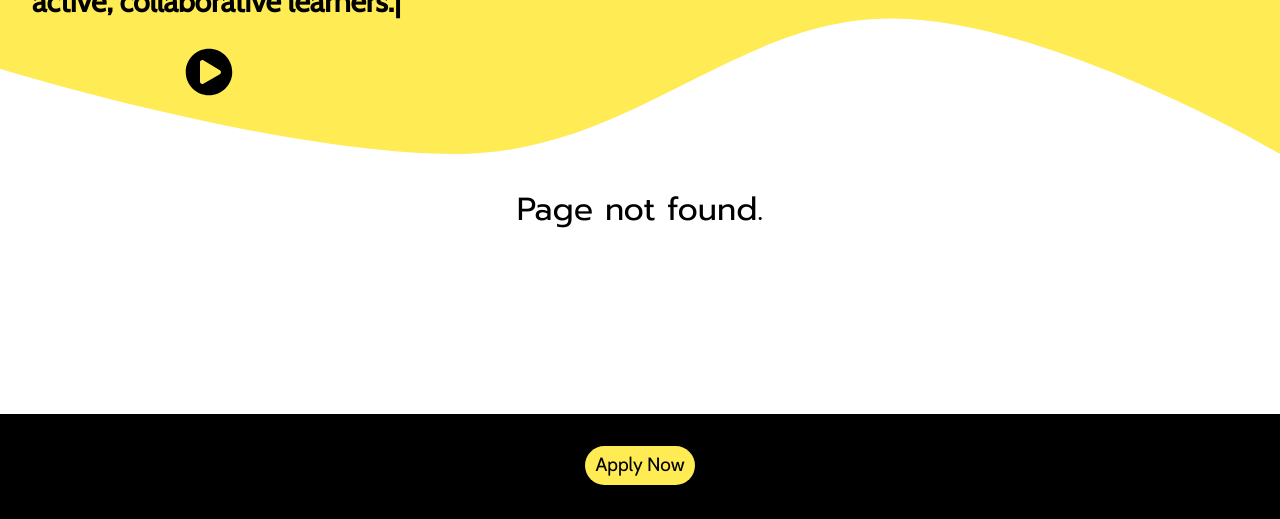
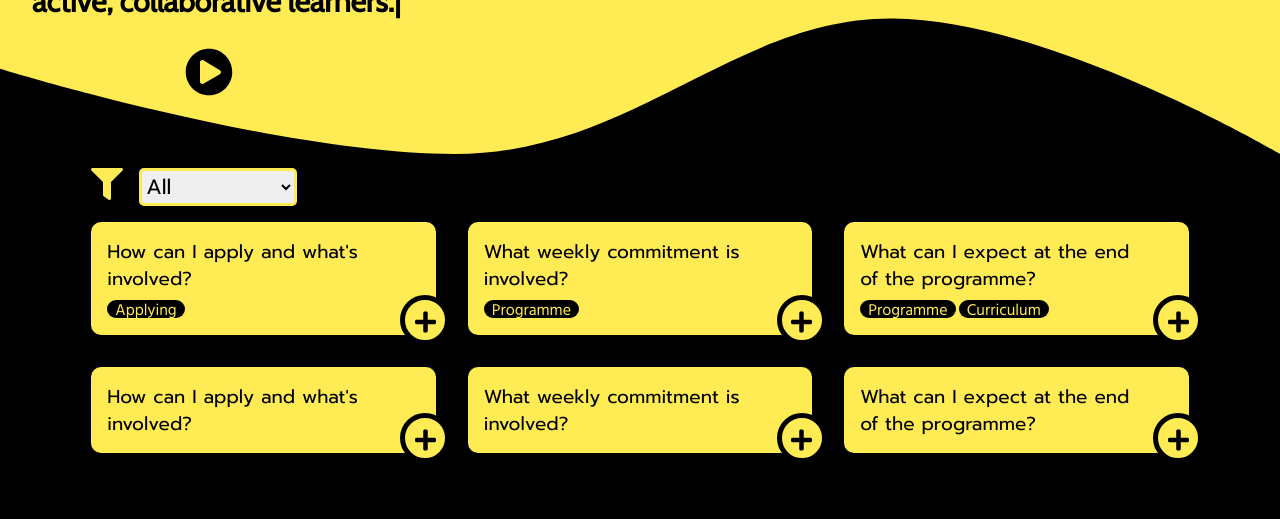
Before and after one commit to julian-garcia/tech-collective, a Gatsby site: page /faqs in a window 1280 px wide. Before the commit this address had no page. Shown: the part 146-665 px from the top of the page. Built offline with nearby package versions, Linux system fonts and the light colour scheme; Gatsby itself is replaced by a stand-in of ours.

Commit message:
First draft of FAQs page

```diff
--- a/src/components/modal.js
+++ b/src/components/modal.js
@@ -3,8 +3,8 @@ import PropTypes from "prop-types"
 import { FontAwesomeIcon } from '@fortawesome/react-fontawesome'
 import { faTimesCircle } from '@fortawesome/free-solid-svg-icons'
 
-const Modal = ({ children }) => (
-  <div className="modal">
+const Modal = ({ children, id }) => (
+  <div className="modal" id={id}>
     <div className="modal-content">
       {children}
       <FontAwesomeIcon icon={faTimesCircle} className="modal-close" onClick={closeModal} />
@@ -14,6 +14,7 @@ const Modal = ({ children }) => (
 
 Modal.propTypes = {
   children: PropTypes.node.isRequired,
+  id: PropTypes.string
 }
 
 export default Modal
@@ -27,3 +28,7 @@ export function showModal() {
   document.querySelector('.modal').classList.add('show');
   document.querySelector('video').play();
 }
+
+export function showFAQModal(id) {
+  document.getElementById(id).classList.add('show');
+}
--- /dev/null
+++ b/src/pages/faqs.js
@@ -0,0 +1,107 @@
+import React from "react"
+import { FontAwesomeIcon } from '@fortawesome/react-fontawesome'
+import { faPlus, faFilter } from '@fortawesome/free-solid-svg-icons'
+import Modal, { showFAQModal } from '../components/modal'
+
+import Layout from "../components/layout"
+import SEO from "../components/seo"
+
+const FaqsPage = () => (
+  <div className="faqs">
+    <Layout>
+      <SEO title="Home" />
+      <div className="section-grid desktop-move-down">
+        <div className="block-container dark tablet-landscape-up"></div>
+        <div className="block-container dark">
+          <FontAwesomeIcon icon={faFilter} className="block-icon" style={{margin:'0 1rem'}} />
+          <select className="faqs-filter" name="filter" id="filter">
+            <option value="">All</option>
+            <option value="">Applying</option>
+            <option value="">Bootcamp</option>
+            <option value="">Curriculum</option>
+            <option value="">Programme</option>
+            <option value="">Sharing</option>
+            <option value="">Effectiveness</option>
+            <option value="">Location</option>
+            <option value="">Referrals</option>
+            <option value="">Payments</option>
+          </select>
+        </div>
+      </div>
+      <div className="section-grid">
+        <div className="block-container dark tablet-landscape-up"></div>
+        <div className="block-container dark">
+          <div className="block primary" onClick={() => showFAQModal('1')} onKeyDown role="button" tabIndex="0">
+            <div className="block-icon-container primary">
+              <FontAwesomeIcon icon={faPlus} className="block-icon" />
+            </div>
+            <h3 className="heading">How can I apply and what's involved?</h3>
+            <div className="faqs-tags">
+              <span className="faqs-tag">Applying</span>
+            </div>
+          </div>
+        </div>
+        <div className="block-container dark">
+          <div className="block primary" onClick={() => showFAQModal('1')} onKeyDown role="button" tabIndex="0">
+            <div className="block-icon-container primary">
+              <FontAwesomeIcon icon={faPlus} className="block-icon" />
+            </div>
+            <h3 className="heading">What weekly commitment is involved?</h3>
+            <div className="faqs-tags">
+              <span className="faqs-tag">Programme</span>
+            </div>
+          </div>
+        </div>
+        <div className="block-container dark">
+          <div className="block primary" onClick={() => showFAQModal('1')} onKeyDown role="button" tabIndex="0">
+            <div className="block-icon-container primary">
+              <FontAwesomeIcon icon={faPlus} className="block-icon" />
+            </div>
+            <h3 className="heading">What can I expect at the end of the programme?</h3>
+            <div className="faqs-tags">
+              <span className="faqs-tag">Programme</span>
+              <span className="faqs-tag">Curriculum</span>
+            </div>
+          </div>
+        </div>
+        <div className="block-container tablet-landscape-up"></div>
+        <div className="block-container dark tablet-landscape-up"></div>
+        <div className="block-container dark">
+          <div className="block primary" onClick={() => showFAQModal('1')} onKeyDown role="button" tabIndex="0">
+            <div className="block-icon-container primary">
+              <FontAwesomeIcon icon={faPlus} className="block-icon" />
+            </div>
+            <h3 className="heading">How can I apply and what's involved?</h3>
+          </div>
+        </div>
+        <div className="block-container dark">
+          <div className="block primary" onClick={() => showFAQModal('1')} onKeyDown role="button" tabIndex="0">
+            <div className="block-icon-container primary">
+              <FontAwesomeIcon icon={faPlus} className="block-icon" />
+            </div>
+            <h3 className="heading">What weekly commitment is involved?</h3>
+          </div>
+        </div>
+        <div className="block-container dark">
+          <div className="block primary" onClick={() => showFAQModal('1')} onKeyDown role="button" tabIndex="0">
+            <div className="block-icon-container primary">
+              <FontAwesomeIcon icon={faPlus} className="block-icon" />
+            </div>
+            <h3 className="heading">What can I expect at the end of the programme?</h3>
+          </div>
+        </div>
+        <div className="block-container tablet-landscape-up"></div>
+      </div>
+    </Layout>
+    <Modal id="1">
+      <h2 className="heading">What can I expect at the end of the programme?</h2>
+      <p>You will graduate as a proficient coder with:</p>
+      <p>- a personal portfolio including full-stack web development projects;<br/>
+      - job-relevant experience of software teams, processes and toolings; and<br/>
+      - a cohort of highly motivated peers with an ongoing stake in your career.</p>
+      <p>These skills are specifically optimised for junior developer roles, but will be useful to you in any role where you have to talk about, understand or work with technology.</p>
+    </Modal>
+  </div>
+)
+
+export default FaqsPage
--- a/src/style/_blocks.scss
+++ b/src/style/_blocks.scss
@@ -11,6 +11,31 @@
   &-container {
     position: relative;
     padding: 2.5rem 1rem 2.5rem;
+
+    .faqs & {
+      padding: 0;
+    }
+
+    .faqs-filter {
+      font-family: 'prompt';
+      font-size: 1.3rem;
+      border-radius: 5px;
+      border: 3px solid $primary-colour;
+    }
+
+    .faqs-tags{
+      align-self: flex-end;
+    }
+
+    .faqs-tag {
+      display: inline-block;
+      font-family: 'hind-madurai';
+      background: black;
+      color: $primary-colour;
+      margin: .5rem .2rem 0 0;
+      padding: .1rem .5rem 0;
+      border-radius: 20px;
+    }
 
     @media (min-width: $tablet-portrait) { display: flex; }
     @media (min-width: $tablet-landscape) { padding: 1rem 0 1rem; }
@@ -30,6 +55,17 @@
 
   .heading {
     margin-top: 0;
+
+    .faqs & {
+      margin: 0;
+    }
+  }
+
+  .faqs & {
+    display: grid;
+    padding: 1rem 3rem 1rem 1rem;
+    margin: 1rem;
+    cursor: pointer;
   }
 
   @media (min-width: $tablet-portrait) {
@@ -68,6 +104,25 @@
 
     &.dark::before{
       border: 3px solid $primary-colour;
+    }
+  }
+
+  .faqs &-container {
+    left: 97%;
+    bottom: -10px;
+    top: unset;
+    border: 5px solid black;
+    cursor: pointer;
+    width: 50px;
+    height: 50px;
+
+    &:before {
+      border: none;
+    }
+
+    .block-icon {
+      margin-top: 25%;
+      font-size: 24px;
     }
   }
 
--- a/src/style/_content.scss
+++ b/src/style/_content.scss
@@ -57,6 +57,8 @@ a { text-decoration: none; color: black; }
   margin: calc(#{$header-height-bg} - #{$header-height} - #{$headline-height} - #{$headline-margin}) 0 0;
   padding-bottom: 100px;
 }
+
+.faqs { background-color: black; }
 
 .usp-circle {
   position: relative;
--- a/src/style/_header.scss
+++ b/src/style/_header.scss
@@ -46,6 +46,7 @@
   margin: 0 0 0 2rem;
   justify-self: start;
   align-self: center;
+  z-index: 99;
 
   .logo-link {
     font-family: $title-font;
--- a/src/style/_modal.scss
+++ b/src/style/_modal.scss
@@ -4,7 +4,8 @@
   left: 0;
   width: 100vw;
   height: 100vh;
-  background: rgba(black, .5);
+  background: rgba(black, .9);
+  color: $primary-colour;
   display: none;
   z-index: 99;
 
@@ -22,8 +23,10 @@
       width: unset;
       min-width: 500px;
       min-height: 300px;
+      max-width: 600px;
       border-radius: 1rem;
       background: white;
+      color: black;
     }
   }
 
```
